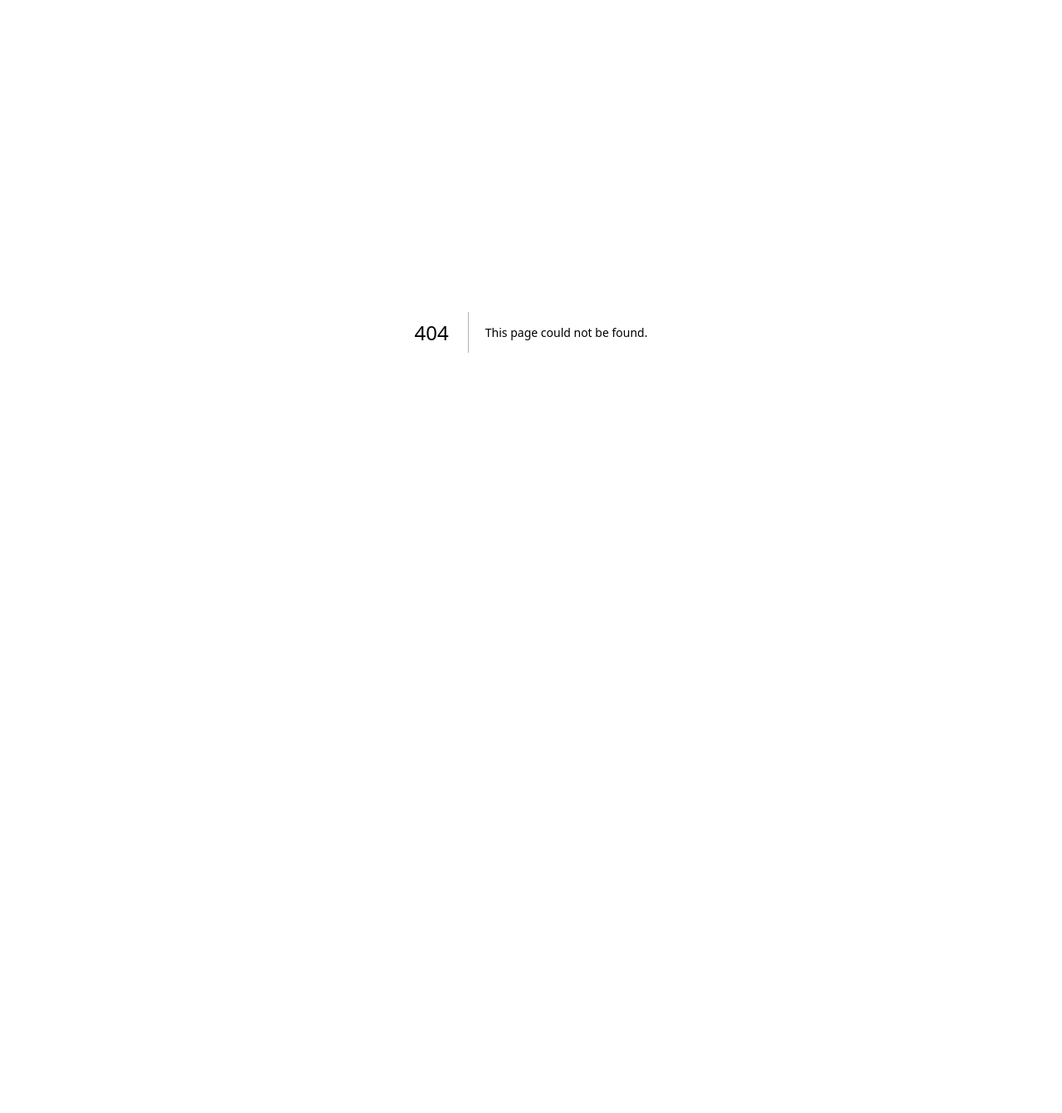
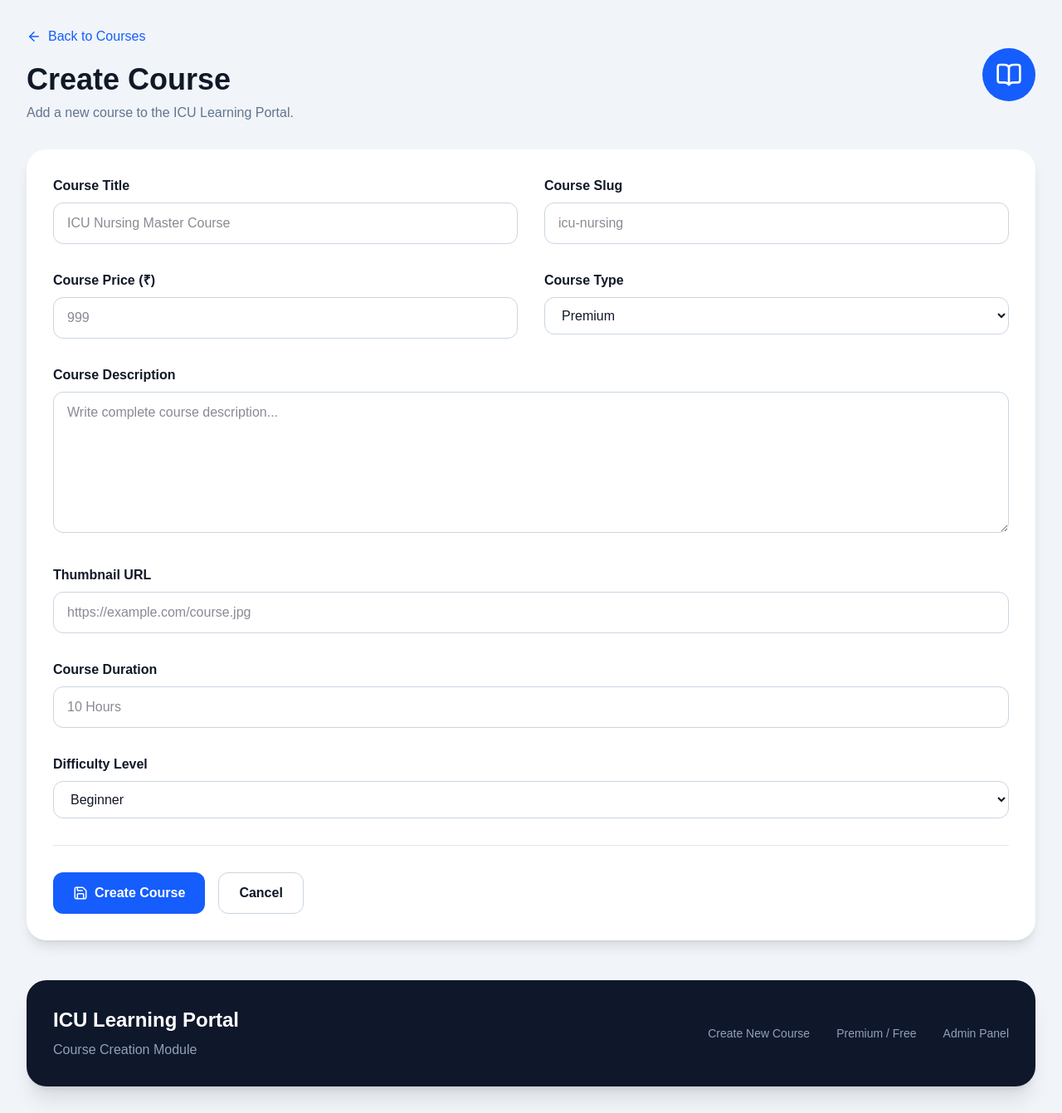
Before and after one commit to dubeyavinash557-sudo/icu-learning-portal, a Next.js app in the folder client/: page /admin/courses/create in a window 1280 px wide. Before the commit this address had no page. Shown: the whole page at 83% size. Before the commit the page ends 800 px from the top, so only its background shows below. Built offline with nearby package versions, Linux system fonts and the light colour scheme.

Commit message:
Build create course page

```diff
--- /dev/null
+++ b/client/app/admin/courses/create/page.tsx
@@ -0,0 +1,258 @@
+import Link from "next/link";
+import {
+  ArrowLeft,
+  BookOpen,
+  Save,
+} from "lucide-react";
+
+export default function CreateCoursePage() {
+  return (
+    <main className="min-h-screen bg-slate-100 p-8">
+
+      {/* Header */}
+
+      <div className="mb-8 flex items-center justify-between">
+
+        <div>
+
+          <Link
+            href="/admin/courses"
+            className="mb-5 inline-flex items-center gap-2 text-blue-600 hover:underline"
+          >
+            <ArrowLeft size={18} />
+            Back to Courses
+          </Link>
+
+          <h1 className="text-4xl font-bold">
+            Create Course
+          </h1>
+
+          <p className="mt-2 text-slate-500">
+            Add a new course to the ICU Learning Portal.
+          </p>
+
+        </div>
+
+        <div className="flex h-16 w-16 items-center justify-center rounded-full bg-blue-600 text-white">
+
+          <BookOpen size={32} />
+
+        </div>
+
+      </div>
+
+      {/* Form */}
+
+      <div className="rounded-3xl bg-white p-8 shadow-lg">
+
+        <form className="space-y-8">
+
+                      <div className="grid gap-8 md:grid-cols-2">
+
+            {/* Course Title */}
+
+            <div>
+
+              <label className="mb-2 block font-semibold">
+                Course Title
+              </label>
+
+              <input
+                type="text"
+                name="title"
+                placeholder="ICU Nursing Master Course"
+                className="w-full rounded-xl border border-slate-300 px-4 py-3 outline-none transition focus:border-blue-500"
+              />
+
+            </div>
+
+            {/* Slug */}
+
+            <div>
+
+              <label className="mb-2 block font-semibold">
+                Course Slug
+              </label>
+
+              <input
+                type="text"
+                name="slug"
+                placeholder="icu-nursing"
+                className="w-full rounded-xl border border-slate-300 px-4 py-3 outline-none transition focus:border-blue-500"
+              />
+
+            </div>
+
+            {/* Price */}
+
+            <div>
+
+              <label className="mb-2 block font-semibold">
+                Course Price (₹)
+              </label>
+
+              <input
+                type="number"
+                name="price"
+                placeholder="999"
+                className="w-full rounded-xl border border-slate-300 px-4 py-3 outline-none transition focus:border-blue-500"
+              />
+
+            </div>
+
+            {/* Premium */}
+
+            <div>
+
+              <label className="mb-2 block font-semibold">
+                Course Type
+              </label>
+
+              <select
+                name="isPremium"
+                className="w-full rounded-xl border border-slate-300 px-4 py-3 outline-none transition focus:border-blue-500"
+              >
+                <option value="true">
+                  Premium
+                </option>
+
+                <option value="false">
+                  Free
+                </option>
+
+              </select>
+
+            </div>
+
+          </div>
+
+                      {/* Description */}
+
+          <div>
+
+            <label className="mb-2 block font-semibold">
+              Course Description
+            </label>
+
+            <textarea
+              name="description"
+              rows={6}
+              placeholder="Write complete course description..."
+              className="w-full rounded-xl border border-slate-300 px-4 py-3 outline-none transition focus:border-blue-500"
+            />
+
+          </div>
+
+          {/* Thumbnail */}
+
+          <div>
+
+            <label className="mb-2 block font-semibold">
+              Thumbnail URL
+            </label>
+
+            <input
+              type="text"
+              name="thumbnail"
+              placeholder="https://example.com/course.jpg"
+              className="w-full rounded-xl border border-slate-300 px-4 py-3 outline-none transition focus:border-blue-500"
+            />
+
+          </div>
+
+          {/* Duration */}
+
+          <div>
+
+            <label className="mb-2 block font-semibold">
+              Course Duration
+            </label>
+
+            <input
+              type="text"
+              name="duration"
+              placeholder="10 Hours"
+              className="w-full rounded-xl border border-slate-300 px-4 py-3 outline-none transition focus:border-blue-500"
+            />
+
+          </div>
+
+          {/* Level */}
+
+          <div>
+
+            <label className="mb-2 block font-semibold">
+              Difficulty Level
+            </label>
+
+            <select
+              name="level"
+              className="w-full rounded-xl border border-slate-300 px-4 py-3 outline-none transition focus:border-blue-500"
+            >
+              <option value="Beginner">Beginner</option>
+              <option value="Intermediate">Intermediate</option>
+              <option value="Advanced">Advanced</option>
+            </select>
+
+          </div>
+
+                    {/* Action Buttons */}
+
+          <div className="flex flex-wrap gap-4 border-t border-slate-200 pt-8">
+
+            <button
+              type="submit"
+              className="inline-flex items-center gap-2 rounded-xl bg-blue-600 px-6 py-3 font-semibold text-white transition hover:bg-blue-700"
+            >
+              <Save size={18} />
+              Create Course
+            </button>
+
+            <Link
+              href="/admin/courses"
+              className="rounded-xl border border-slate-300 px-6 py-3 font-semibold transition hover:bg-slate-100"
+            >
+              Cancel
+            </Link>
+
+          </div>
+
+        </form>
+
+      </div>
+
+            {/* Footer */}
+
+      <footer className="mt-12 rounded-3xl bg-slate-900 p-8 text-white shadow-xl">
+
+        <div className="flex flex-col gap-6 lg:flex-row lg:items-center lg:justify-between">
+
+          <div>
+
+            <h2 className="text-2xl font-bold">
+              ICU Learning Portal
+            </h2>
+
+            <p className="mt-2 text-slate-400">
+              Course Creation Module
+            </p>
+
+          </div>
+
+          <div className="flex flex-wrap gap-8 text-sm text-slate-400">
+
+            <span>Create New Course</span>
+
+            <span>Premium / Free</span>
+
+            <span>Admin Panel</span>
+
+          </div>
+
+        </div>
+
+      </footer>
+
+          </main>
+  );
+}
```
